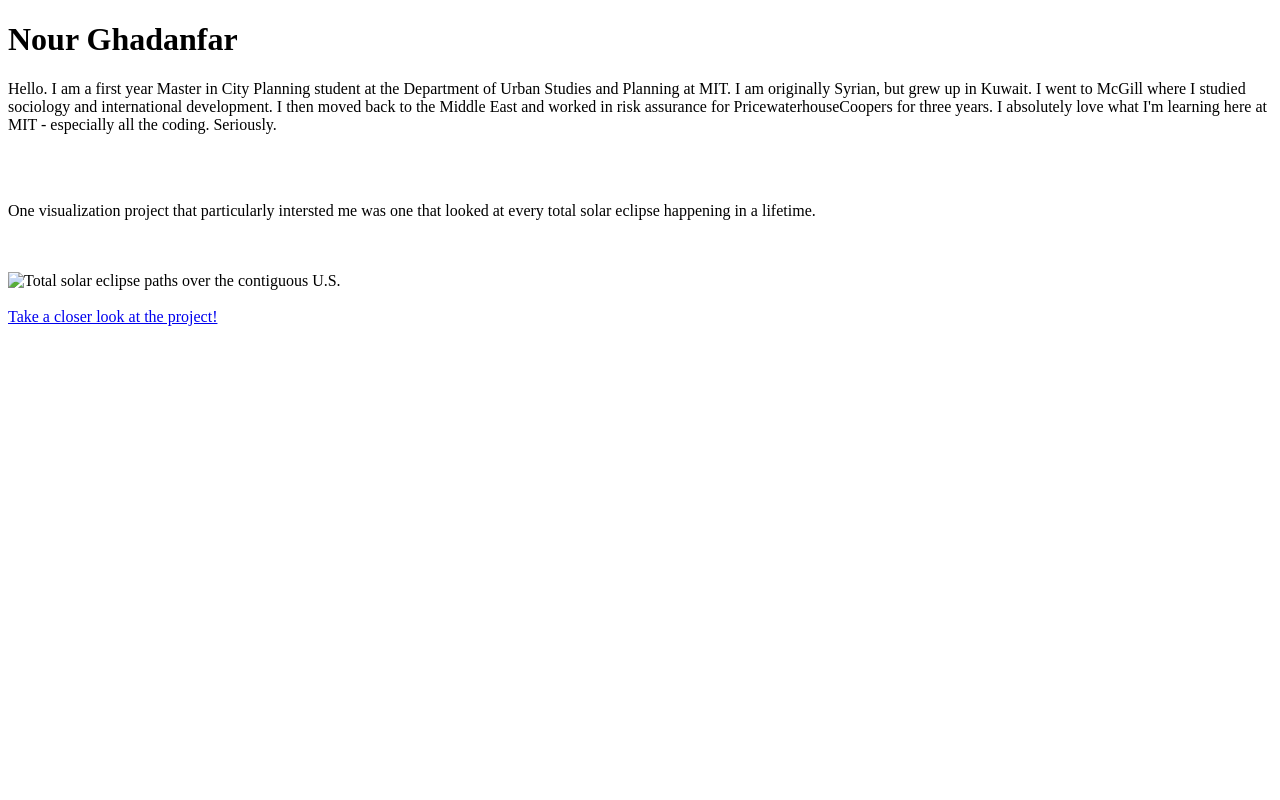
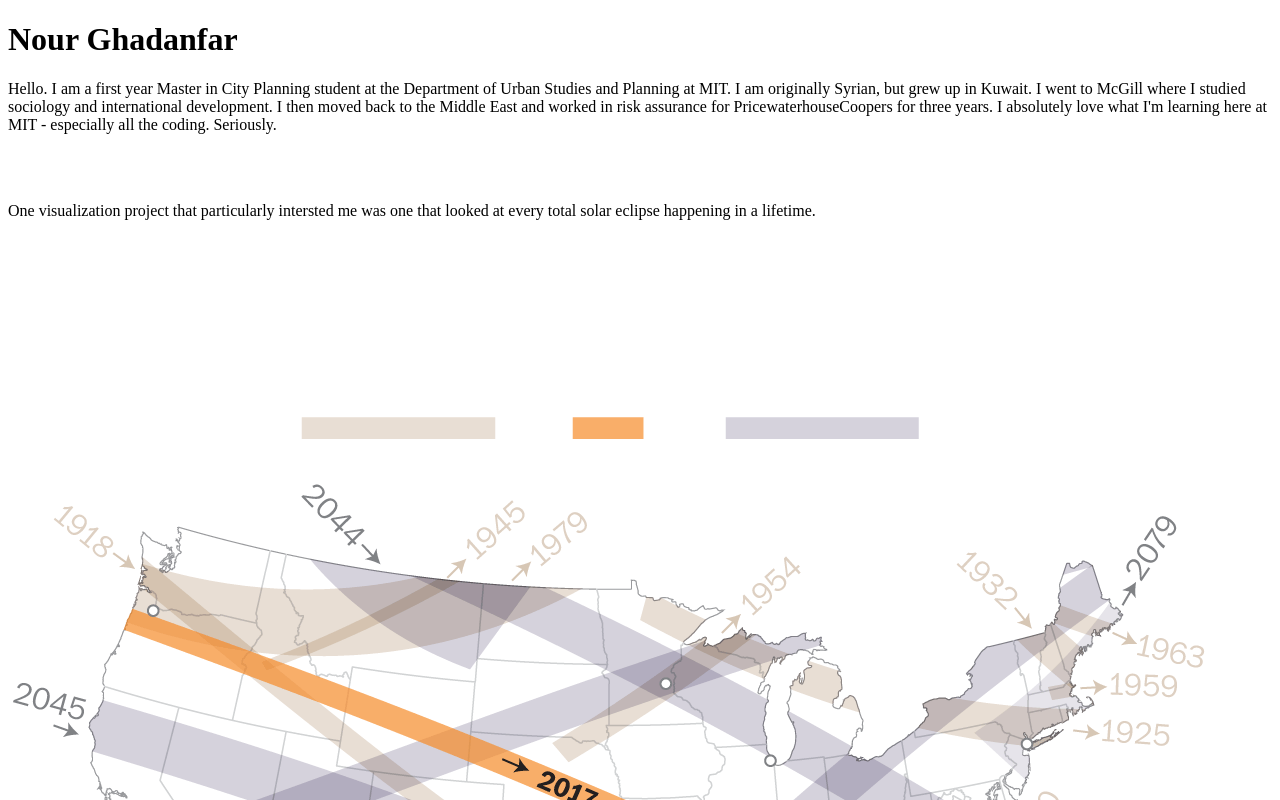
Before and after one commit to nghadan/nghadan.github.io, a plain HTML site: page PS0.html in a window 1280 px wide. Shown: the top 800 px of the page. Drawn offline with Linux system fonts and the light colour scheme.

Commit message:
updated PS0.html

```diff
--- a/PS0.html
+++ b/PS0.html
@@ -10,7 +10,7 @@
 	<br> </br>
 	<p> One visualization project that particularly intersted me was one that looked at every total solar eclipse happening in a lifetime. </p>
 	<br> </br>
-	<img src="_american-centuries-600" alt="Total solar eclipse paths over the contiguous U.S.">
+	<img src="_american-centuries-600.png" alt="Total solar eclipse paths over the contiguous U.S.">
 	<br> </br>
   <a href="https://www.washingtonpost.com/graphics/national/eclipse/?utm_term=.183667d2da0c">Take a closer look at the project!</a>
 </body>
```
